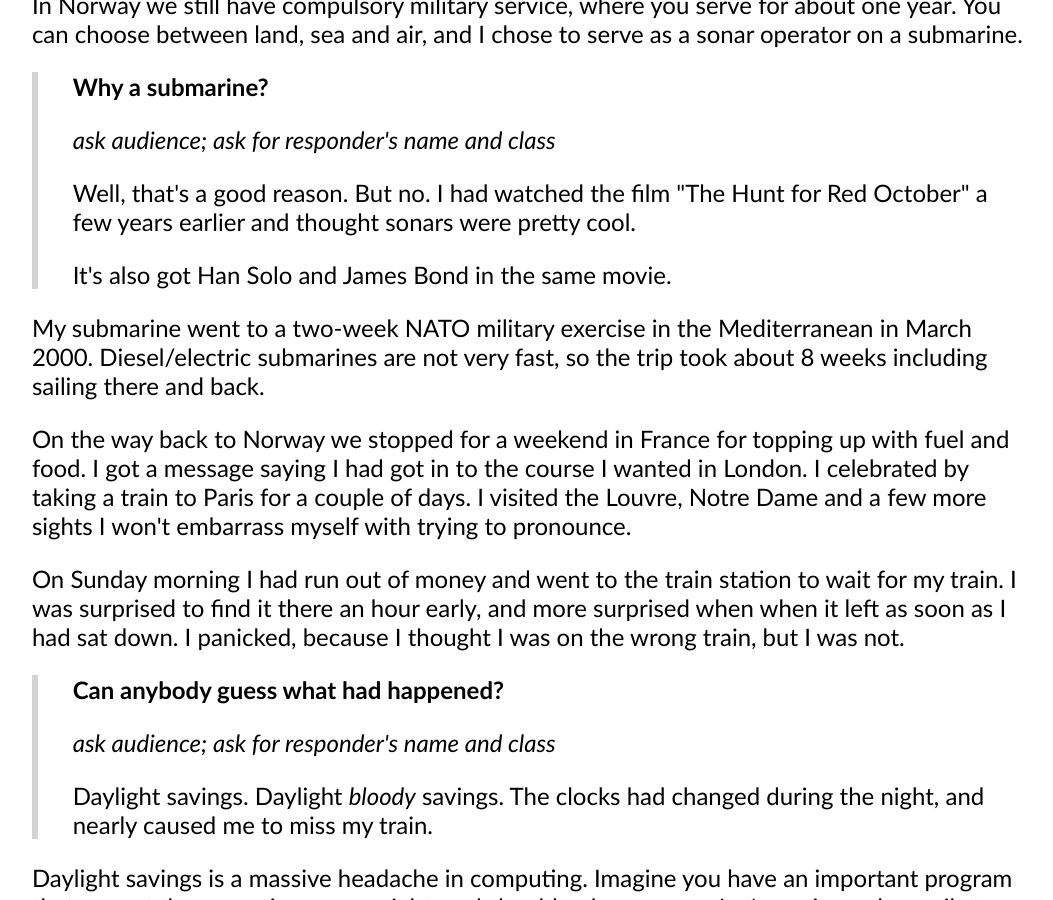
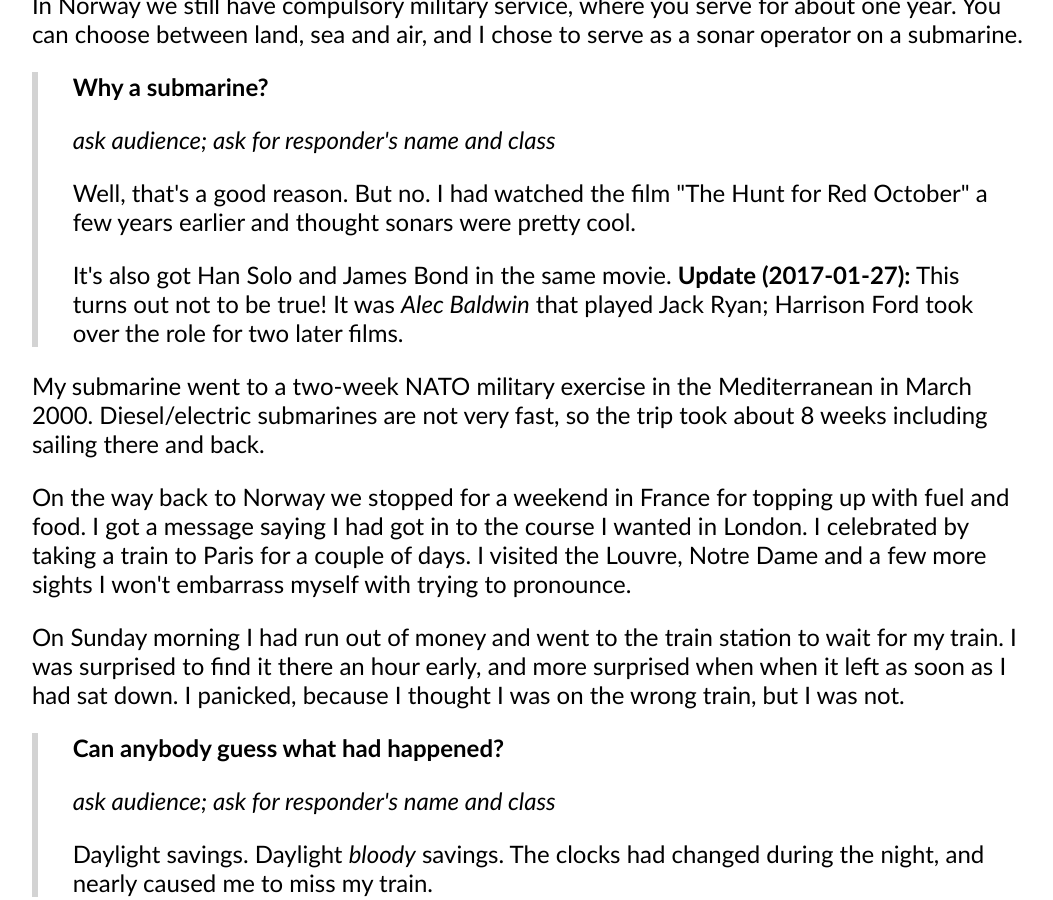
Before and after one commit to stig/www.brautaset.org, a Jekyll site: the page built from _posts/2016-10-01-berwick-academy-stem-talk.html, in a window 1280 px wide and 900 px high, scrolled down 3617 px. Shown: the whole window, without its empty margins (107-1160 px from the left). Built offline with Jekyll 4.4.1, drawn with Linux system fonts in a browser that asks for light colours.

Commit message:
Correct a mistake

```diff
--- a/_posts/2016-10-01-berwick-academy-stem-talk.html
+++ b/_posts/2016-10-01-berwick-academy-stem-talk.html
@@ -219,7 +219,10 @@ Red October" a few years earlier and thought sonars were pretty cool.
 </p>
 
 <p>
-It's also got Han Solo and James Bond in the same movie.
+It's also got Han Solo and James Bond in the same
+movie. <strong>Update (2017-01-27):</strong> This turns out not to be
+true! It was <em>Alec Baldwin</em> that played Jack Ryan; Harrison
+Ford took over the role for two later films.
 </p>
 </blockquote>
 
```
